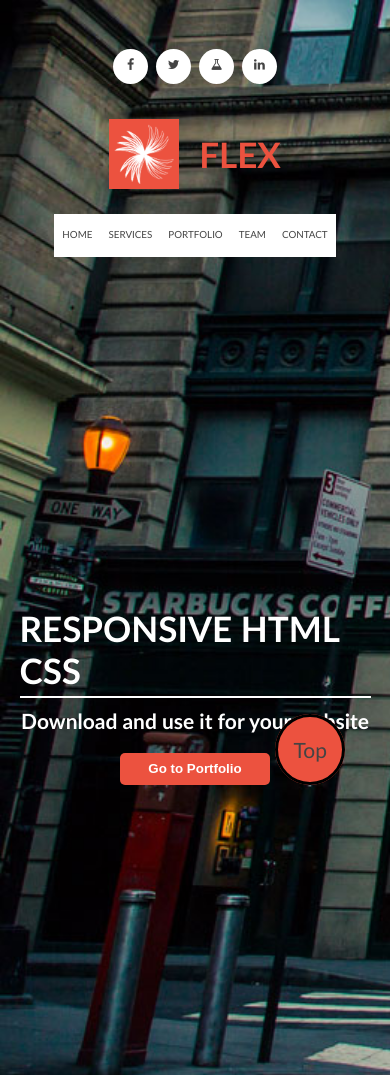
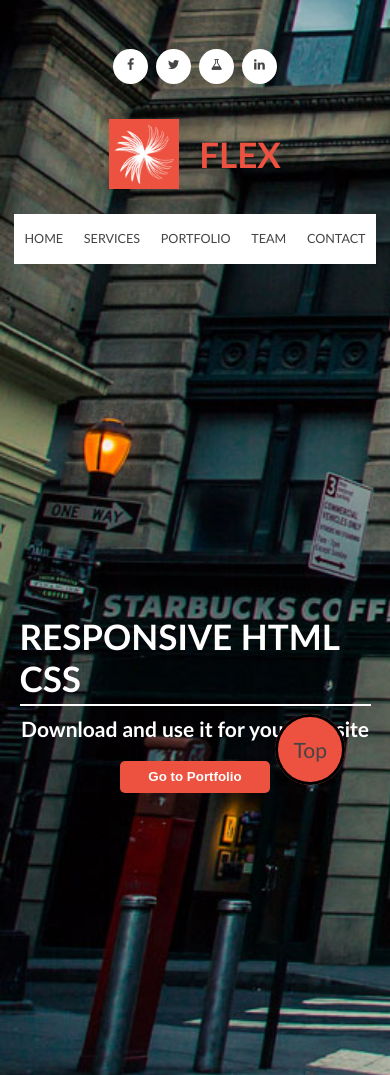
Before and after one commit to jyo30kumar/flexbox, a plain HTML site: page index.html in a window 390 px wide. Shown: the top 1075 px of the page. Drawn offline with Linux system fonts and the light colour scheme.

Commit message:
Update responsive.css

```diff
--- a/responsive.css
+++ b/responsive.css
@@ -59,10 +59,8 @@
         justify-content: center;
     }
     .menu-wrapper li a{
-        line-height: 40px;
-        padding-top: 10px;
-        font-size: 0.7rem;
-
+        line-height: 60px;
+        padding-top: 15px;
     }
     .top-header .fa{
         padding: 10px;
@@ -98,5 +96,11 @@
         flex-wrap: nowrap;
         align-items: center;
     }
+@media (max-width:500px){
+    .menu-wrapper li a{
+        font-size: 0.9rem;
+        line-height: 50px;
+    }
+    }
 }
 /*---------------- Responsive Page CSS End --------------*/
```
